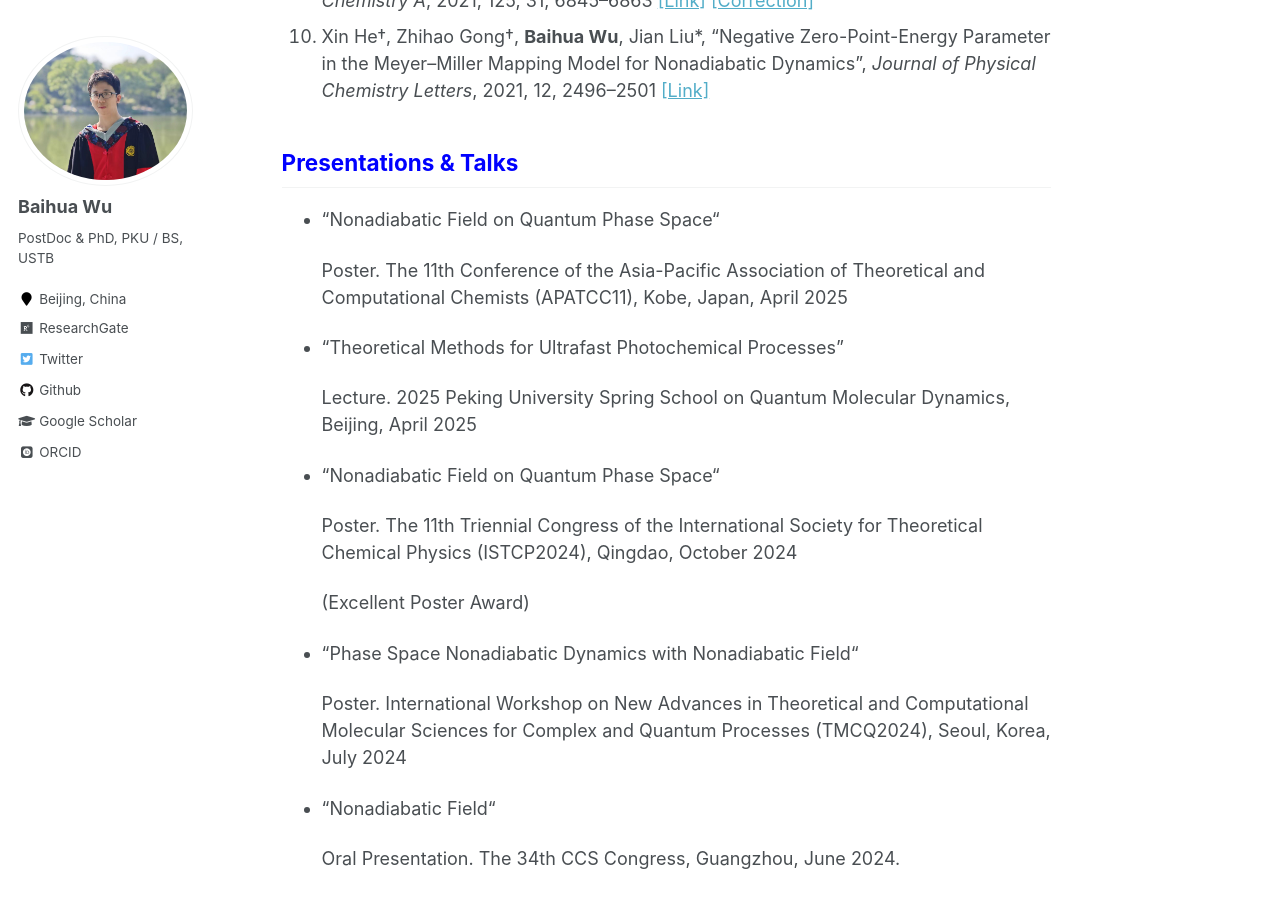
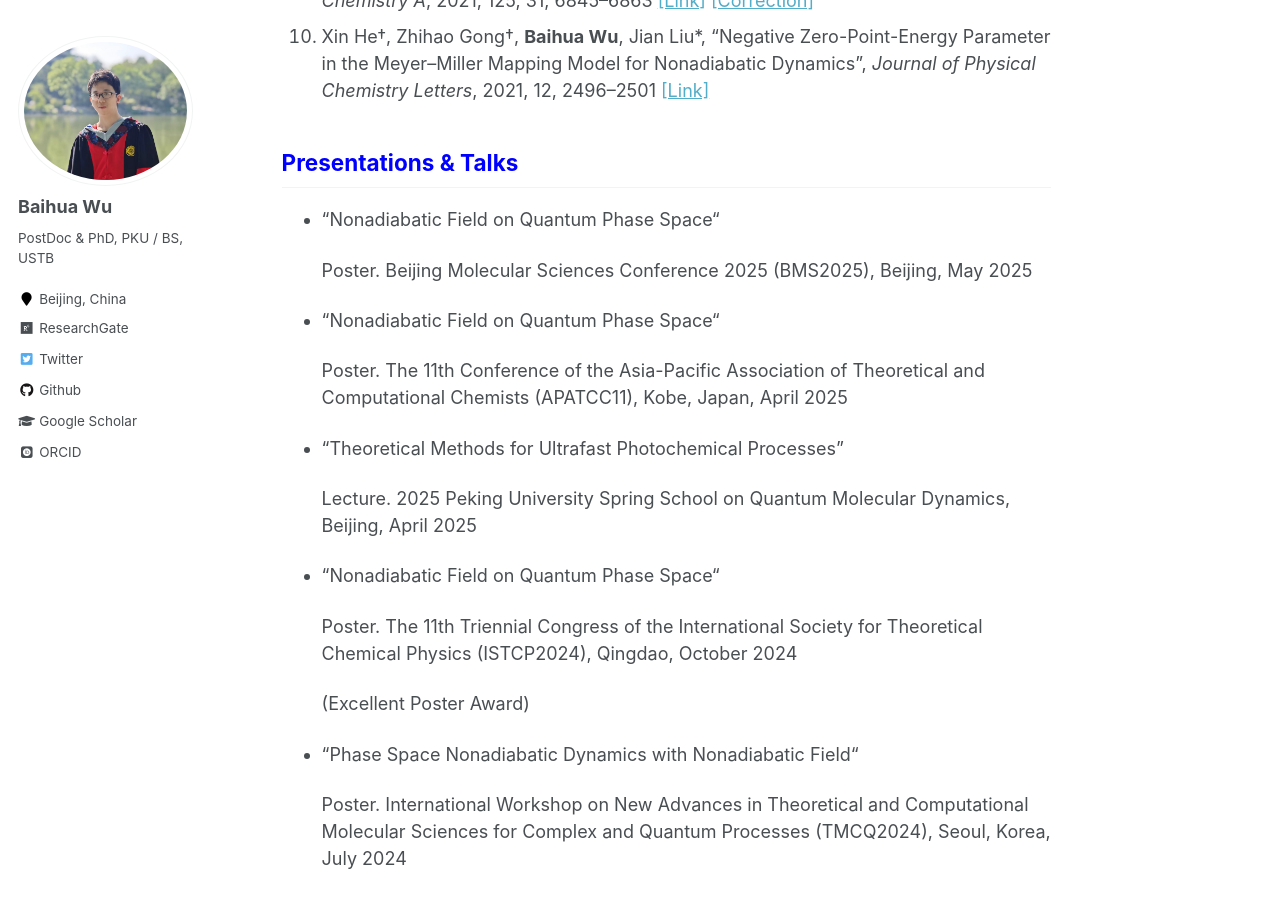
Before and after one commit to wubaihua/wubaihua.github.io, a Jekyll site: the page built from _pages/about.md, in a window 1280 px wide and 900 px high, scrolled down 3027 px. Built offline with Jekyll 4.4.1, drawn with Linux system fonts in a browser that asks for light colours; some web fonts are replaced.

Commit message:
2025-5-19-1

```diff
--- a/_pages/about.md
+++ b/_pages/about.md
@@ -111,6 +111,10 @@ Email: wubaihua[AT]pku.edu.cn;   wubaihua19[AT]gmail.com
 ## <font color=Blue>Presentations & Talks</font>
 * “Nonadiabatic Field on Quantum Phase Space“
 
+  Poster. Beijing Molecular Sciences Conference 2025 (BMS2025), Beijing, May 2025
+
+* “Nonadiabatic Field on Quantum Phase Space“
+
   Poster. The 11th Conference of the Asia-Pacific Association of Theoretical and Computational Chemists (APATCC11), Kobe, Japan, April 2025
 
 * "Theoretical Methods for Ultrafast Photochemical Processes"
```
